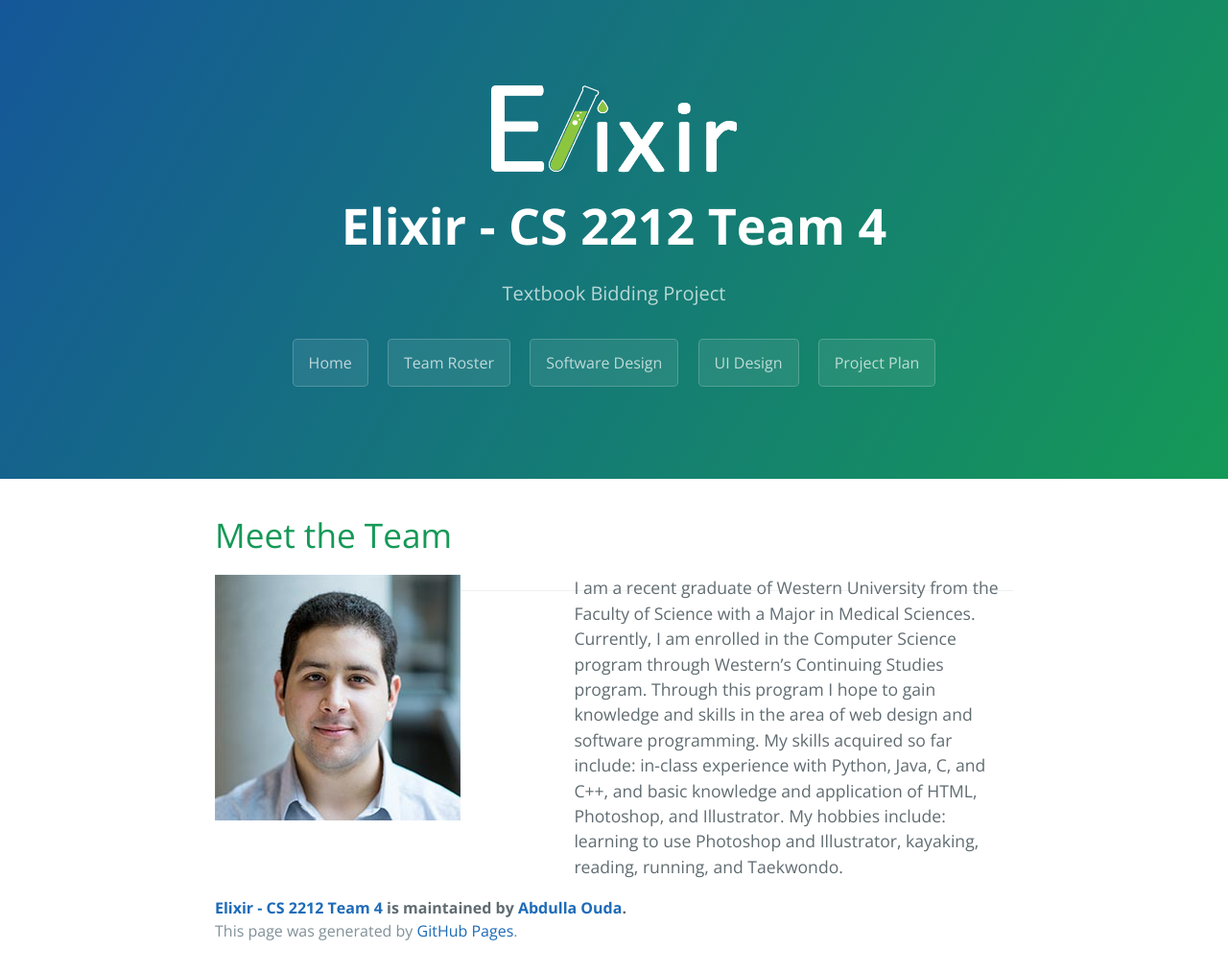
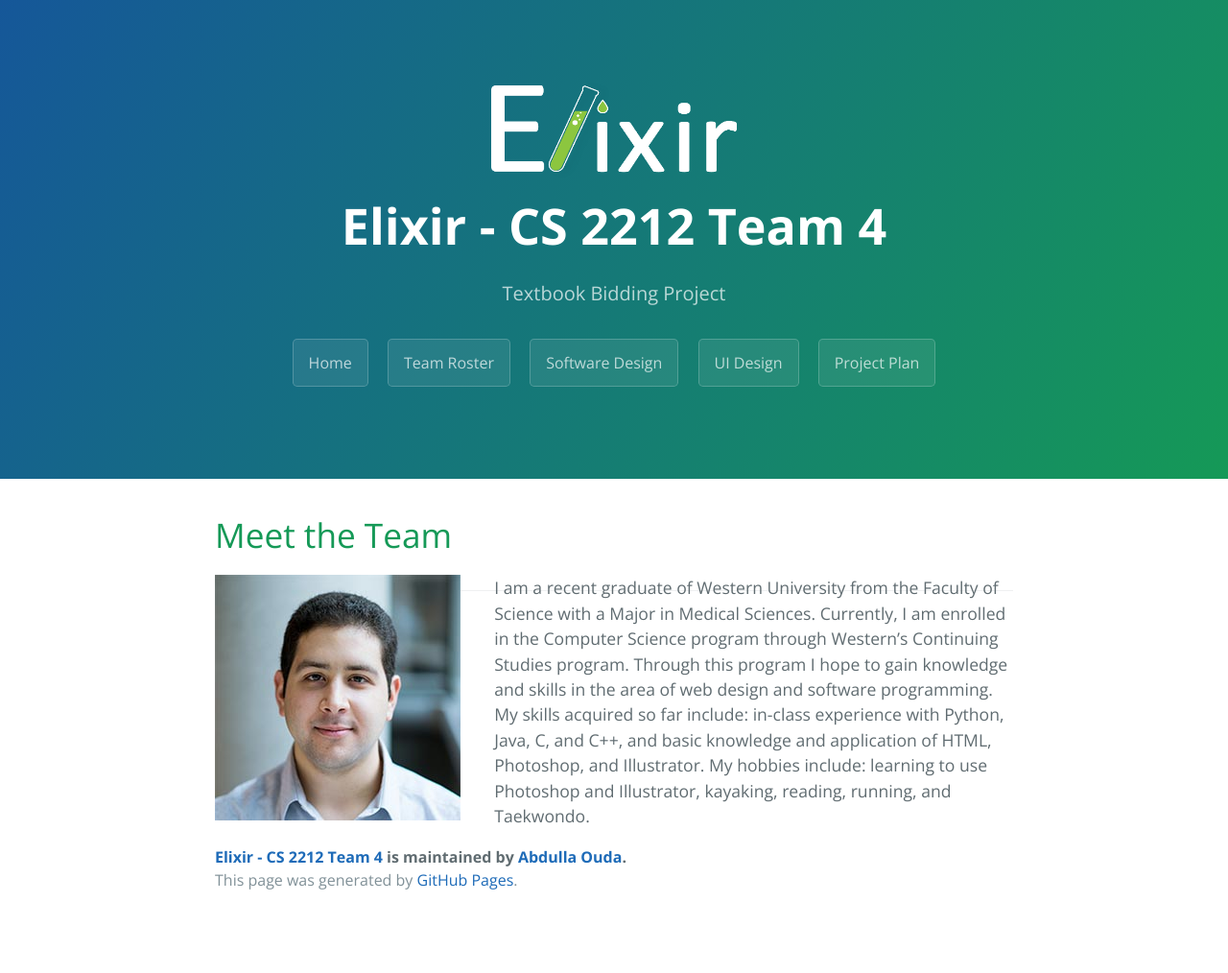
Before and after one commit to zpan45/textbook.town, a Jekyll site: the page built from docs/roster.html, in a window 1280 px wide. Shown: the whole page at 96% size. Built offline with Jekyll 4.4.1, drawn with Linux system fonts in a browser that asks for light colours; after the commit the page ends 961 px from its top, so only the background shows below that.

Commit message:
Update roster.html

```diff
--- a/docs/roster.html
+++ b/docs/roster.html
@@ -7,10 +7,10 @@ title: {{ site.name }}
   <body>
     <h1> Meet the Team </h1>
     <div class="person1" style="float:left; display:inline-block; ">
-        <span style="float:left;width: 45%;">
+        <span style="float:left;width: 35%;">
             <img src="images/Abdulla.jpg" width="256" height="256" />
         </span>
-        <span style="float:right;width: 55%;">
+        <span style="float:right;width: 65%;">
             <p style="float:right; display:block;">I am a recent graduate of Western University from the Faculty of Science with a Major in Medical Sciences. Currently, I am enrolled in the Computer Science program through Western’s Continuing Studies program. Through this program I hope to gain knowledge and skills in the area of web design and software programming. My skills acquired so far include: in-class experience with Python, Java, C, and C++, and basic knowledge and application of HTML, Photoshop, and Illustrator. My hobbies include: learning to use Photoshop and Illustrator, kayaking, reading, running, and Taekwondo.
             </p>
         </span>
```
